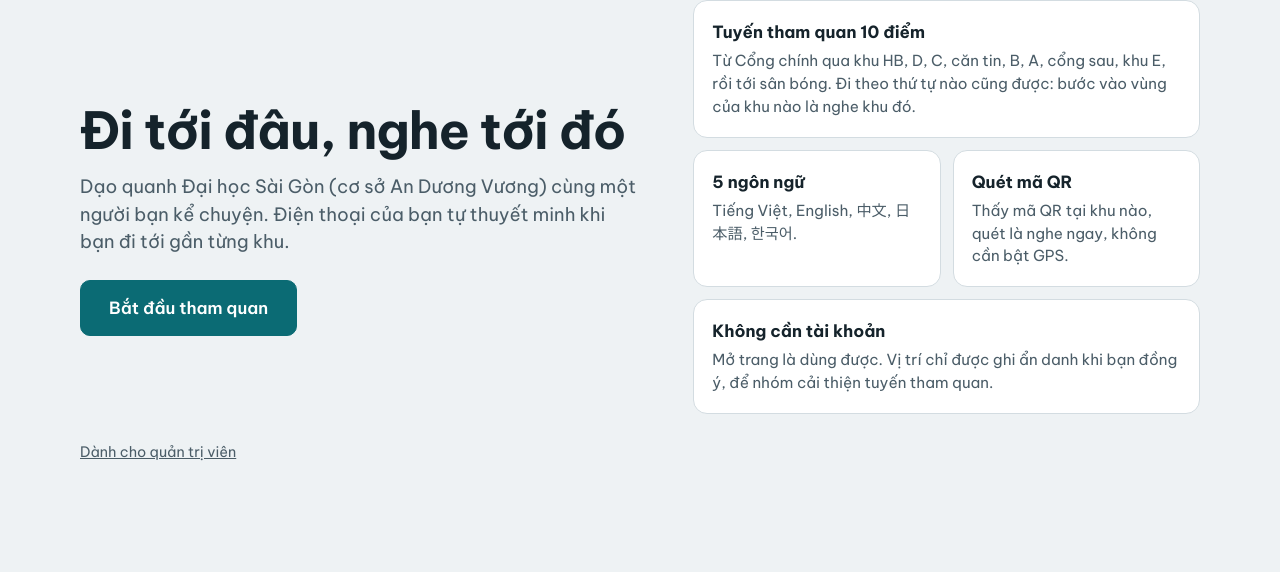
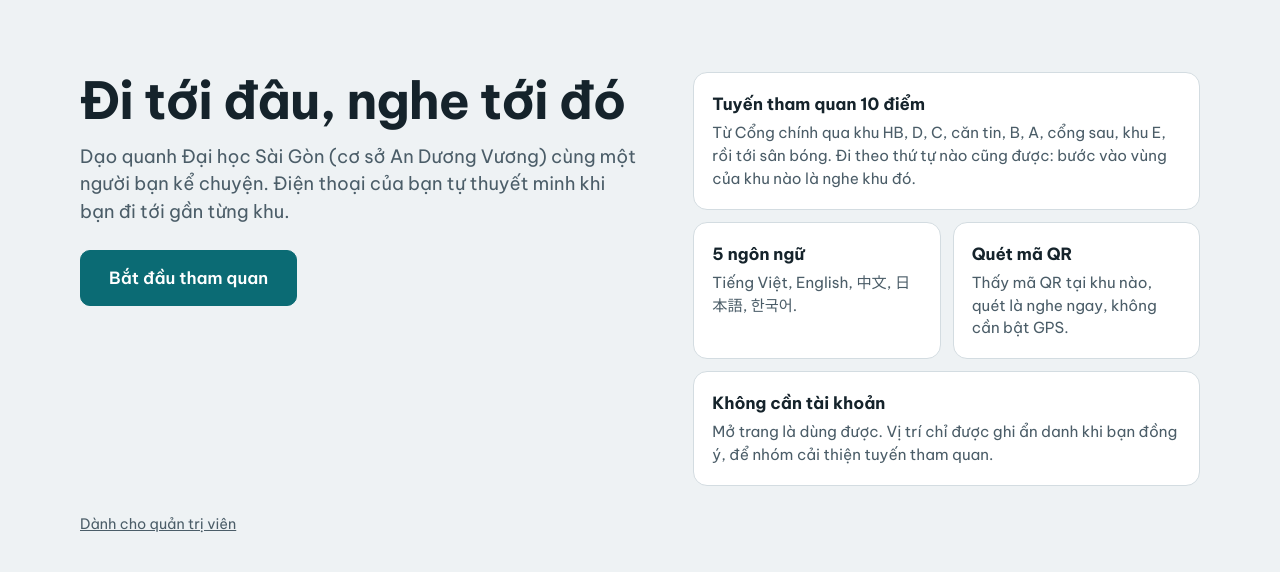
Before and after one commit to synguyen267/thuyet-minh-sgu, a React (Vite) app in the folder apps/web/: page / in a window 1280 px wide. Shown: the top 572 px of the page. Built offline with nearby package versions, Linux system fonts and the light colour scheme; no server answers.

Commit message:
Ha cot phai trang chu cho can voi cot trai

```diff
--- a/apps/web/src/styles.css
+++ b/apps/web/src/styles.css
@@ -188,7 +188,8 @@ a.btn { display: inline-flex; align-items: center; justify-content: center; text
   .qr-card { max-width: 640px; }
 
   /* Trang chủ */
-  .home-grid { display: grid; grid-template-columns: 1.1fr 1fr; gap: 56px; align-items: center; }
+  .home-grid { display: grid; grid-template-columns: 1.1fr 1fr; gap: 56px; align-items: start; }
+  .home .bento { margin-top: 72px; }
   .home-hero { padding: 72px 0 48px; }
   .home-hero h1 { font-size: 3.2rem; }
   .home-hero p { font-size: 1.15rem; }
```
